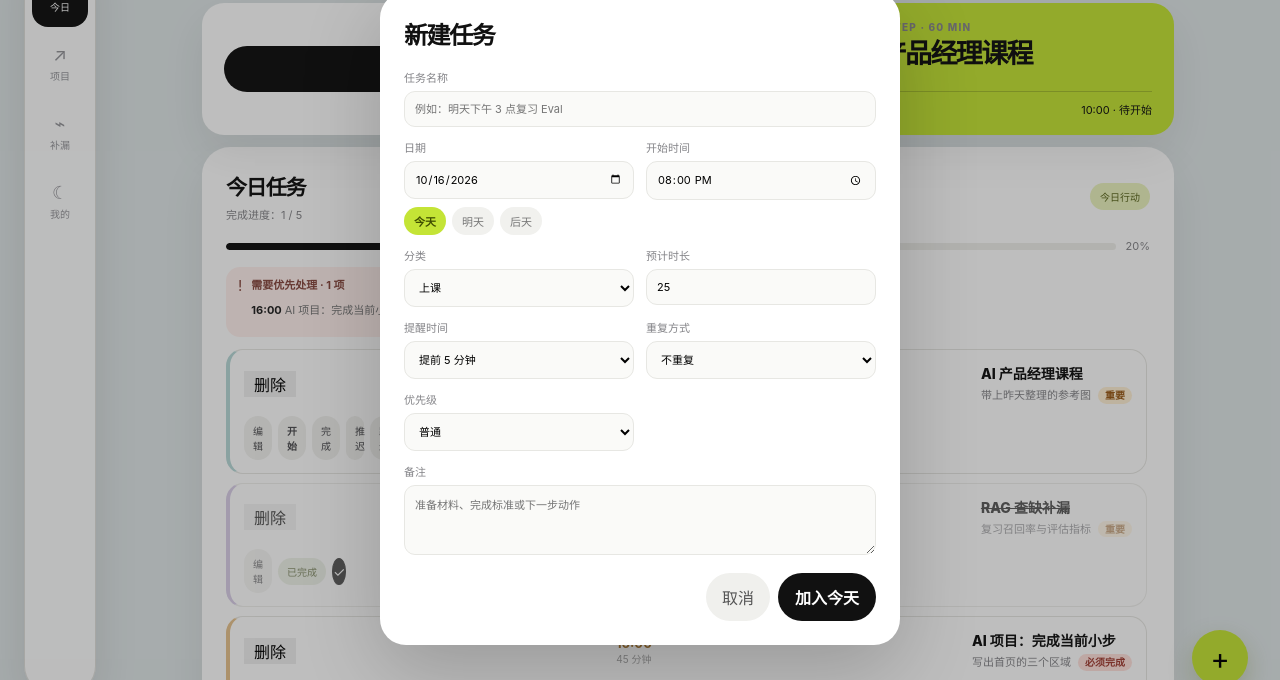
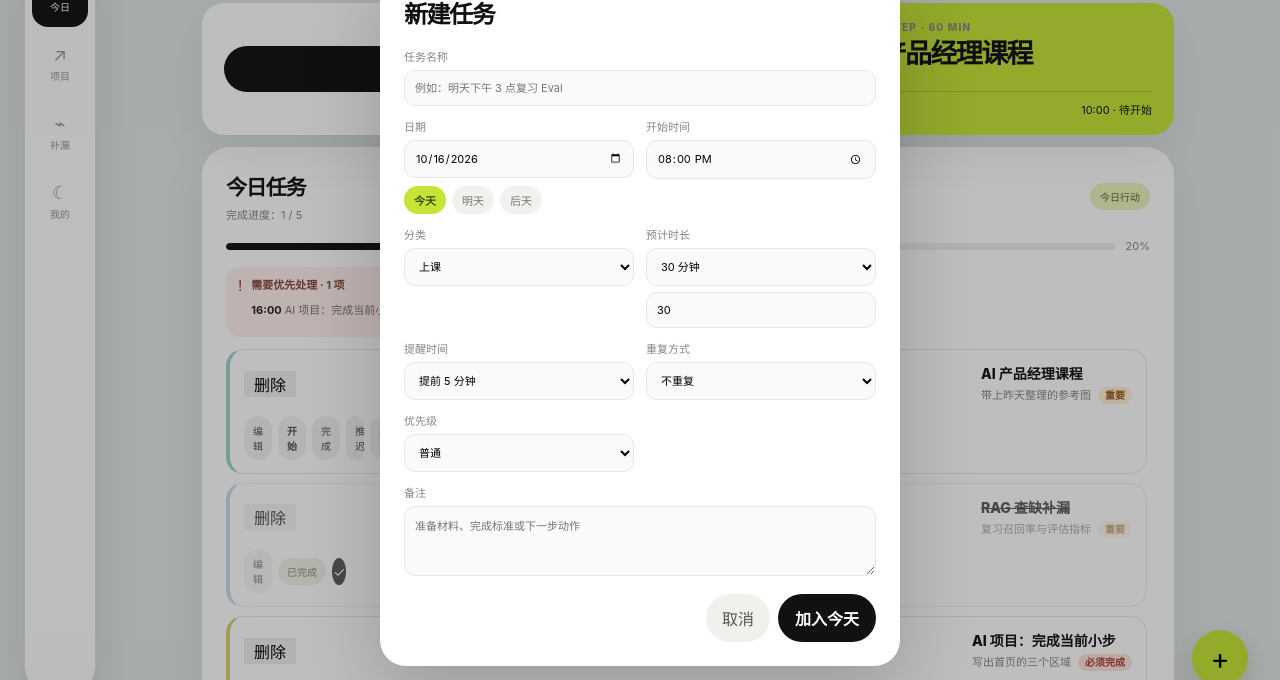
Before and after one commit to 55man-star/daymark-personal-assistant, a website: page index.html in a window 1280 px wide. Both pictures are taken after a click on the button "新建任务". Shown: the part 82-762 px from the top of the page. Drawn offline with Linux system fonts and the light colour scheme.

Commit message:
Add files via upload

```diff
--- a/index.html
+++ b/index.html
@@ -280,6 +280,17 @@
 .task-note .priority-label.priority-urgent{background:#ffe1dc;color:#a33f35}
 .task.done .priority-label{opacity:.75}
 </style>
+<style>
+.duration-custom{margin-top:6px}
+.task-list .task.category-class{border-left-color:#9ecfcb!important}.task-list .task.category-class .task-time b{color:#4f8987!important}
+.task-list .task.category-study{border-left-color:#b9addd!important}.task-list .task.category-study .task-time b{color:#806da0!important}
+.task-list .task.category-gap{border-left-color:#a9c9e5!important}.task-list .task.category-gap .task-time b{color:#5680a6!important}
+.task-list .task.category-practice{border-left-color:#e6b878!important}.task-list .task.category-practice .task-time b{color:#a87936!important}
+.task-list .task.category-project{border-left-color:#d6cf72!important}.task-list .task.category-project .task-time b{color:#91872e!important}
+.task-list .task.category-exercise{border-left-color:#a9ce8c!important}.task-list .task.category-exercise .task-time b{color:#668c4b!important}
+.task-list .task.category-life{border-left-color:#e2b0a4!important}.task-list .task.category-life .task-time b{color:#a96658!important}
+.task-list .task.category-other{border-left-color:#c9c9c2!important}.task-list .task.category-other .task-time b{color:#77776f!important}
+</style>
 <script>
 // 优先级只在备注行局部强调，避免整张任务卡片铺色。
 function enhancePriorityLabels(){
@@ -293,4 +304,20 @@
 }
 enhancePriorityLabels();
 new MutationObserver(enhancePriorityLabels).observe($('taskList'),{childList:true});
+// 预计时长：预设常用时长，也支持选择“其他”后手动输入。
+const durationInput=$('taskDuration');
+if(durationInput&&!$('taskDurationSelect')){
+  const durationSelect=document.createElement('select');durationSelect.id='taskDurationSelect';durationSelect.innerHTML='<option value="30">30 分钟</option><option value="60">60 分钟</option><option value="90">90 分钟</option><option value="120">120 分钟</option><option value="custom">其他</option>';
+  const durationCustom=document.createElement('input');durationCustom.id='taskDurationCustom';durationCustom.className='duration-custom';durationCustom.type='number';durationCustom.min='1';durationCustom.max='1440';durationCustom.step='5';durationCustom.placeholder='请输入分钟数';durationCustom.hidden=true;
+  durationInput.type='hidden';durationInput.parentElement.insertBefore(durationSelect,durationInput);durationInput.parentElement.insertBefore(durationCustom,durationInput);
+  const syncDuration=()=>{const custom=durationSelect.value==='custom';durationCustom.hidden=!custom;if(custom)durationInput.value=durationCustom.value||'30';else durationInput.value=durationSelect.value};
+  durationSelect.addEventListener('change',syncDuration);durationCustom.addEventListener('input',syncDuration);
+  const resetDurationForm=resetTaskForm;resetTaskForm=()=>{resetDurationForm();durationSelect.value='30';durationCustom.value='30';syncDuration()};
+  const openDurationEditor=openTaskEditor;openTaskEditor=id=>{openDurationEditor(id);const value=durationInput.value||'30';durationSelect.value=['30','60','90','120'].includes(value)?value:'custom';durationCustom.value=value;syncDuration()};
+  const saveDuration=$('saveTask').onclick;$('saveTask').onclick=()=>{syncDuration();saveDuration?.()};syncDuration();
+}
+// 任务分类使用固定的柔和色边和时间文字，同一分类保持同一种颜色。
+const categoryKeys={上课:'class',学习:'study',补漏:'gap',实操:'practice',项目:'project',锻炼:'exercise',生活:'life',其他:'other'};
+function enhanceCategoryColors(){document.querySelectorAll('#taskList .task').forEach(task=>{if(task.dataset.categoryStyled)return;const id=task.querySelector('[data-id]')?.dataset.id,model=tasks.find(item=>item.id===id);if(!model)return;task.classList.add(`category-${categoryKeys[model.category]||'other'}`);task.dataset.categoryStyled='1'})}
+enhanceCategoryColors();new MutationObserver(enhanceCategoryColors).observe($('taskList'),{childList:true});
 </script></body></html>
```
